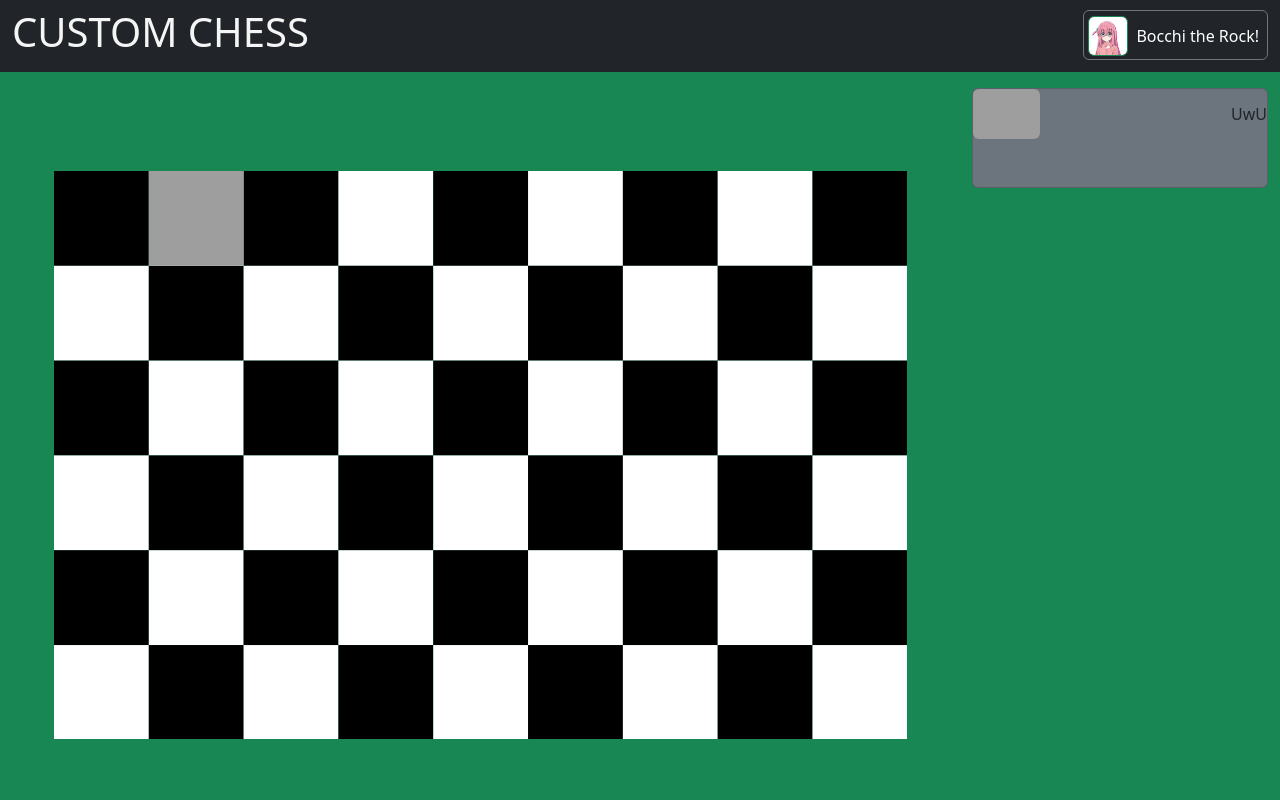
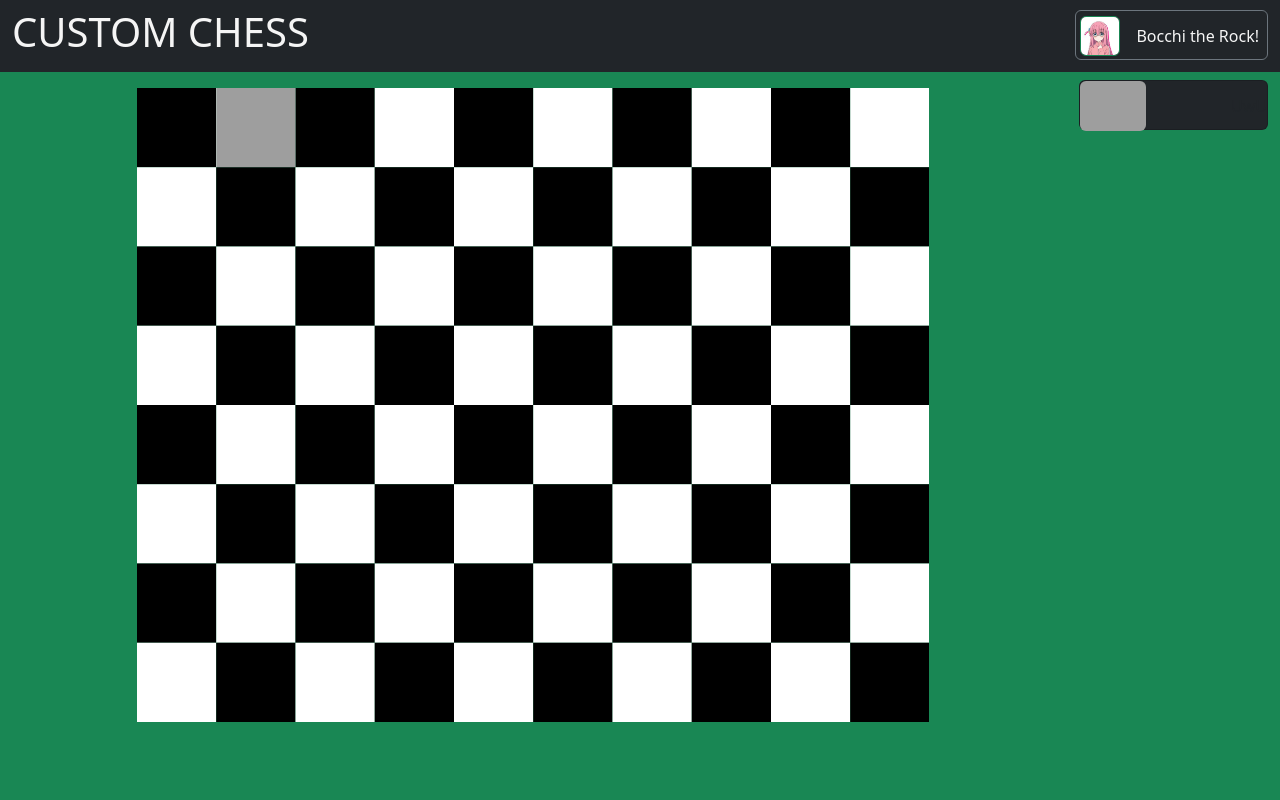
Before and after one commit to TurekJakub/CustomChess, a Django app: page /game/ in a window 1280 px wide. Run offline with Django 4.2, Linux system fonts and the light colour scheme; parts of the project's set-up code (start-up, migrations or seed data) failed here and were passed over; some libraries are stand-ins or nearby versions; grey boxes are pictures that could not be loaded.

Commit message:
5/4/23 - chessboard resize fix

```diff
--- a/Web_Client_Chaozz/chess_test/models.py
+++ b/Web_Client_Chaozz/chess_test/models.py
@@ -2,7 +2,3 @@ from django.db import models
 # Create your models here.
 class pictures(models.Model):
     image = models.ImageField()
-
-class Board(models.Model):
-    name = models.CharField(max_length=255, default="")
-    board = models.FileField(upload_to='boards/', default="")
--- a/Web_Client_Chaozz/chess_test/static/chess_test/chessboard.js
+++ b/Web_Client_Chaozz/chess_test/static/chess_test/chessboard.js
@@ -69,23 +69,17 @@ function drawChessboard() {
     }
   }
 }
-
+// calculate new size of chessboard's square
 function getNewSquerSize() {
 
-  if (window.innerWidth > 576) {
-    // if(window.innerWidth>window.innerHeight){
-    a = (document.body.clientWidth - document.body.clientWidth / 3) / width
+  x = document.getElementById('chessboard').offsetWidth;
+  y = document.getElementById('chessboard').offsetHeight;
 
-  }
-  else {
-
-    a = Math.min((document.body.clientHeight - document.body.clientHeight / 3) / height, document.body.clientWidth / width)
-    xy = document.getElementById("chessboard")
-    xy.setAttribute("style", "height:" + a*height + "px")
+  a = Math.min(y / height, x / width)
 
 
 
-  }}
+}
 // resize given canvas to half of current window size or to screen width on small mobile dievices
 function resizeCanvas(canvas) {
   canvas.width = width * a
--- a/Web_Client_Chaozz/chess_test/static/chess_test/style.css
+++ b/Web_Client_Chaozz/chess_test/static/chess_test/style.css
@@ -42,6 +42,14 @@ table{
 .profileImg{
 
 }
+.nameLabel{
+    text-align: center;
+    color: whitesmoke;
+    text-overflow: ellipsis;
+    white-space: nowrap;
+     overflow: hidden;
+}
+
 .navButton{
     height: 50px;
     width: 200px;
--- a/Web_Client_Chaozz/chess_test/templates/chess_test/base.html
+++ b/Web_Client_Chaozz/chess_test/templates/chess_test/base.html
@@ -18,14 +18,14 @@
             <h1 class="selectDisable me-auto">CUSTOM CHESS</h1>
             {% block nav_content_center%}{% endblock %}
             {% block profile_visibility %}
-            <div class="nav-item dropdown d-none d-sm-block">
-                <button class=" px-0 mx-0 bg-dark  ms-auto rounded border border-secondary navButton"
+            <div class="nav-item dropdown ps-3 d-none d-sm-block" style="width:calc(100% * 2/12);">
+                <button class=" px-0 mx-0 bg-dark w-100 ms-auto rounded border border-secondary navButton"
                     data-bs-toggle="dropdown" aria-expanded="false" style="height: 50px;
                     width: auto;">
                     <div class="w-100 d-flex align-items-center">
                         <img class=" rounded me-2 mt-1 ms-1 mb-1 d-flex align-items-center selectDisable border border-success"
                            {%if signin %} src="{% static 'temp' %}{{profile_picture}}"{%else%} src="{% static 'chess_test' %}/bocchi.jpg" {% endif%}alt="" style="height: 40px; width: 40px;">
-                        <div class=" d-flex align-items-center ms-auto me-2 selectDisable text-white">{% if signin %}{{username}}{%else%}Bocchi the Rock!{% endif %}</div>
+                        <label class=" ms-auto me-2 selectDisable nameLabel" style="">{% if signin %}{{username}}{%else%}Bocchi the Rock!{% endif %}</label>
                     </div>
                 </button>
                 <div class="dropdown-menu dropdown-menu-center  bg-dark rounded">
@@ -42,7 +42,7 @@
                         <label for="id_password">Heslo</label>
                         <input type="password" class="form-control" id="id_password" placeholder="Password" name="password">
                     </div>
-                    <button type="submit" class="btn btn-primary">Submit</button>
+                    <button type="submit" class="btn btn-primary">Odeslat</button>
                     <p class="text-danger">{{msg}}</p>
                 </form>
                 {% endif %}
--- a/Web_Client_Chaozz/chess_test/templates/chess_test/chessboard.html
+++ b/Web_Client_Chaozz/chess_test/templates/chess_test/chessboard.html
@@ -16,12 +16,12 @@
     {%block body%}
     <script>
        {# drawCanvas({{height}}, {{width}}, {{figures}}); production code #}
-       drawCanvas(6, 9, { 'pawn': [2, 1] }); {# for testing purposes only #}
+       drawCanvas(8, 10, { 'pawn': [2, 1] }); {# for testing purposes only #}
     </script>
    <div class="container-fluid main_container d-flex ">
-        <div class=" row flex-fill align-items-center justify-content-end" style="height: calc(100vh - 90px);">
-            <div id="chessboard" class="col-sm-9 mb-2 order-1 order-sm-2 mt-5 no-gutters">
-                <div class=" h-100 d-flex justify-content-center align-items-center " style="position: relative;">
+        <div class=" row flex-fill align-items-top justify-content-top" style="height: calc(100vh - 150px);">
+            <div id="chessboard" class="col-sm-10 mb-2 order-1  order-sm-2 mt-2 no-gutters d-flex align-top">
+                <div class="w-100  justify-content-center mt-2 d-flex align-items-top" style="position: relative;" >
                     <canvas id="canvas-background" style="position: absolute; z-index: 0"></canvas>
                     <canvas id="canvas-figures" style="position: absolute; z-index: 1"></canvas>
                     <canvas id="canvas-moves" style="position: absolute; z-index: 2"></canvas>
@@ -29,9 +29,9 @@
                         onclick="handleClickCanvas(event)"></canvas>
                 </div>
             </div>
-            <div class=" col-sm-3 order-sm-3 order-3 no-gutters d-flex justify-content-center h-100 align-items-top mt-3 mx-0"
+            <div class=" col-sm-2 order-sm-3 order-3 no-gutters d-flex justify-content-center  align-items-top mt-2 mx-0"
                 id="display_2">
-                <div class=" bg-secondary w-100 mx-0 card" style="height: 100px;">
+                <div class=" bg-dark w-100 mx-0 card" style="height: 50px;">
                     <div class="w-100 d-flex align-items-center">
                         <img class=" rounded me-auto d-flex align-items-center " src="{% static 'temp' %}/pawn.svg"
                             alt="" style="height: 50px;">
--- a/Web_Client_Chaozz/chess_test/urls.py
+++ b/Web_Client_Chaozz/chess_test/urls.py
@@ -5,5 +5,4 @@ urlpatterns = [
     path("signup/", views.sign_up, name="sign_up"),
     path("game/", views.game, name="game"),
     path("",views.sign_in,name='sign_in'),
-    path("field/", views.field, name='upload')
 ]
--- a/Web_Client_Chaozz/firstDjango/urls.py
+++ b/Web_Client_Chaozz/firstDjango/urls.py
@@ -16,9 +16,8 @@ Including another URLconf
 from django.contrib import admin
 from django.urls import path, include
 
-
 urlpatterns = [
     path('admin/', admin.site.urls),
     path('', include("chess_test.urls")),
-    path('verification/', include("verification.urls")),
+    path('verification/', include("verification.urls"))
 ]
```
Also changed, not shown: Web_Client_Chaozz/firstDjango/settings.py (+4 -12 lines). Lines whose indentation alone changed are shown as unchanged.
